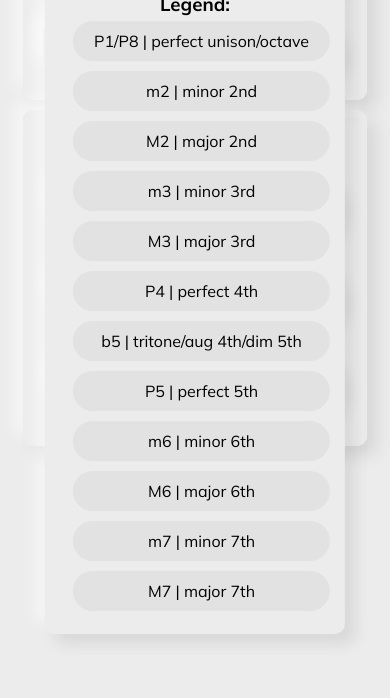
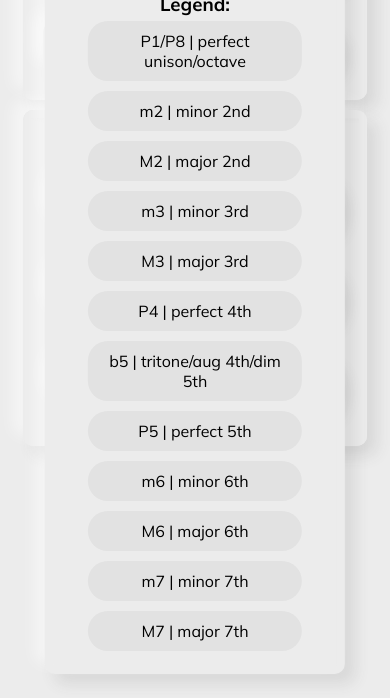
Before and after one commit to chrisratsabout/interval-trainer, a plain HTML site: page index.html in a window 390 px wide. Both pictures are taken after a click on the button 312 px from the left and 193 px from the top of the page. Shown: the part 146-844 px from the top of the page. Drawn offline with Linux system fonts and the light colour scheme; a web font is replaced by a local one.

Commit message:
Change note pill view width to 55vw.

```diff
--- a/styles.css
+++ b/styles.css
@@ -231,6 +231,6 @@ body {
     }
 
     .note-pill {
-        width: 66vw;
+        width: 55vw;
     }
 }
```
